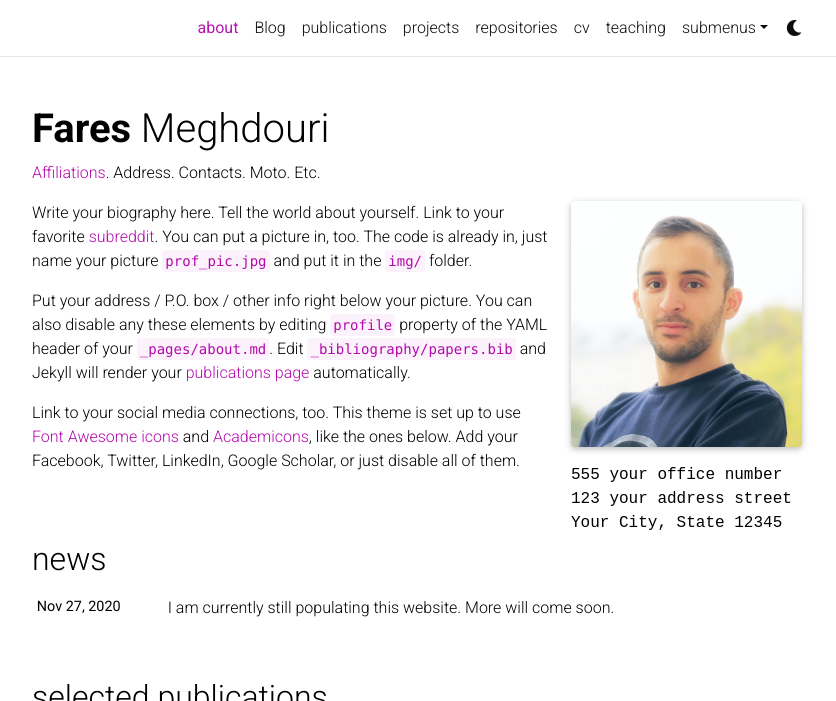
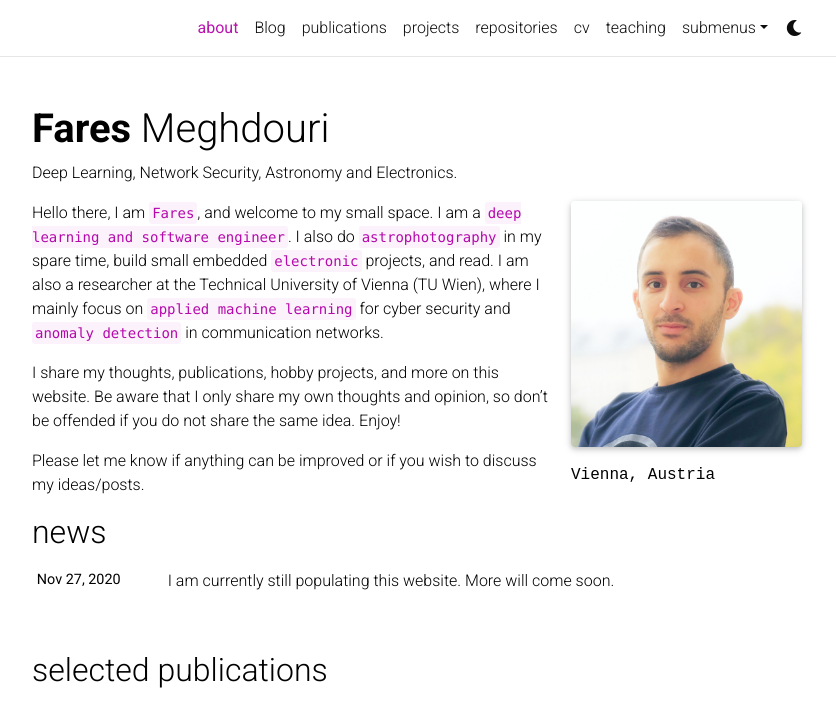
Before and after one commit to fm94/fm94.github.io, a Jekyll site: the page built from _pages/about.md, in a window 1280 px wide and 1098 px high, cut to the strip 0-701 px from the top of the window. Shown: the whole strip, without its empty margins (223-1059 px from the left). Built offline with Jekyll 4.4.1, drawn with Linux system fonts in a browser that asks for light colours; comment, search, counter and statistics services are not loaded; a style sheet for code colours, icons or effects is not loaded.

Commit message:
add about me

```diff
--- a/_pages/about.md
+++ b/_pages/about.md
@@ -2,24 +2,22 @@
 layout: about
 title: about
 permalink: /
-subtitle: <a href='#'>Affiliations</a>. Address. Contacts. Moto. Etc.
+subtitle: Deep Learning, Network Security, Astronomy and Electronics.
 
 profile:
   align: right
   image: prof_pic.jpg
   image_circular: false # crops the image to make it circular
   address: >
-    <p>555 your office number</p>
-    <p>123 your address street</p>
-    <p>Your City, State 12345</p>
+    <p>Vienna, Austria</p>
 
 news: true  # includes a list of news items
 selected_papers: true # includes a list of papers marked as "selected={true}"
 social: true  # includes social icons at the bottom of the page
 ---
 
-Write your biography here. Tell the world about yourself. Link to your favorite [subreddit](http://reddit.com). You can put a picture in, too. The code is already in, just name your picture `prof_pic.jpg` and put it in the `img/` folder.
+Hello there, I am `Fares`, and welcome to my small space. I am a `deep learning and software engineer`. I also do `astrophotography` in my spare time, build small embedded `electronic` projects, and read. I am also a researcher at the Technical University of Vienna (TU Wien), where I mainly focus on `applied machine learning` for cyber security and `anomaly detection` in communication networks.
 
-Put your address / P.O. box / other info right below your picture. You can also disable any these elements by editing `profile` property of the YAML header of your `_pages/about.md`. Edit `_bibliography/papers.bib` and Jekyll will render your [publications page](/al-folio/publications/) automatically.
+I share my thoughts, publications, hobby projects, and more on this website. Be aware that I only share my own thoughts and opinion, so don't be offended if you do not share the same idea. Enjoy!
 
-Link to your social media connections, too. This theme is set up to use [Font Awesome icons](http://fortawesome.github.io/Font-Awesome/) and [Academicons](https://jpswalsh.github.io/academicons/), like the ones below. Add your Facebook, Twitter, LinkedIn, Google Scholar, or just disable all of them.
+Please let me know if anything can be improved or if you wish to discuss my ideas/posts.
```
